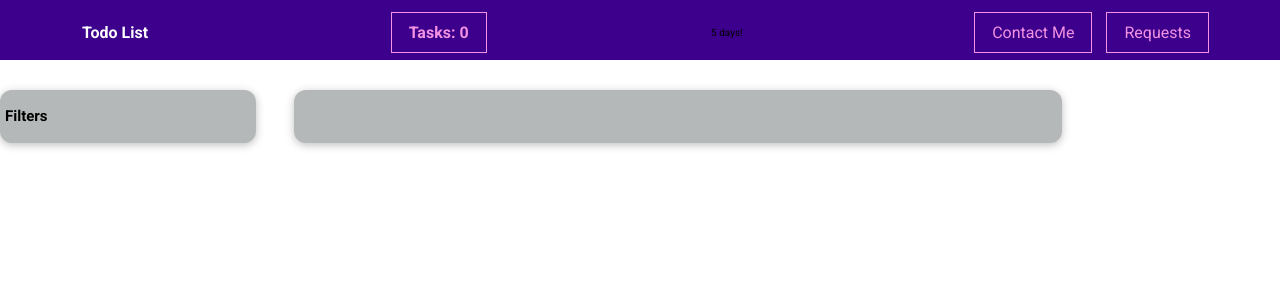
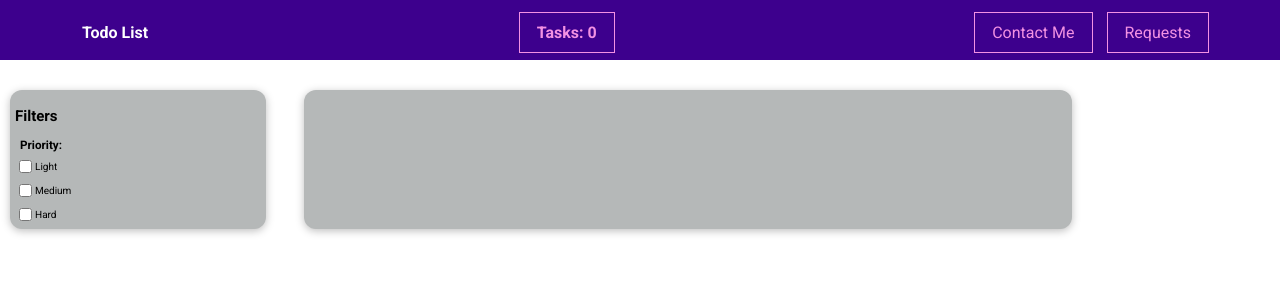
Before and after one commit to SubwaySerfer/todo_list, a Vue app: page /todo in a window 1280 px wide. Shown: the top 300 px of the page. Built offline with nearby package versions, Linux system fonts and the light colour scheme.

Commit message:
feat: add priority for filters

```diff
--- a/src/components/layout/TheHeader.vue
+++ b/src/components/layout/TheHeader.vue
@@ -6,7 +6,6 @@
       <h2>
         <router-link to="/todo">Tasks: {{ taskCounter }}</router-link>
       </h2>
-      <div>5 days!</div>
       <ul>
         <li><router-link to="">Contact Me</router-link></li>
         <li>
--- a/src/components/todos/TodoSide.vue
+++ b/src/components/todos/TodoSide.vue
@@ -1,6 +1,23 @@
 <template>
   <section class="container">
     <h2>Filters</h2>
+    <form action="">
+      <h3>Priority:</h3>
+      <div class="priority-box">
+        <div class="priority-box_item">
+          <input type="checkbox" id="Light" name="Light" />
+          <label for="Light">Light</label>
+        </div>
+        <div class="priority-box_item">
+          <input type="checkbox" id="Medium" name="Medium" />
+          <label for="Medium">Medium</label>
+        </div>
+        <div class="priority-box_item">
+          <input type="checkbox" id="Hard" name="Hard" />
+          <label for="Hard">Hard</label>
+        </div>
+      </div>
+    </form>
   </section>
 </template>
 
@@ -12,5 +29,19 @@
   border-radius: 12px;
   box-shadow: 0 2px 8px rgba(0, 0, 0, 0.26);
   padding: 0.5rem;
+  margin-left: 1rem;
+}
+h3 {
+  margin: 0.5rem 0 0.5rem 0.5rem;
+}
+.priority-box {
+  display: flex;
+  align-items: start;
+  flex-direction: column;
+  gap: 0.5rem;
+}
+.priority-box_item {
+  display: flex;
+  align-items: center;
 }
 </style>
--- a/src/pages/todo/TodoList.vue
+++ b/src/pages/todo/TodoList.vue
@@ -24,6 +24,7 @@ export default {
   max-width: 1400px;
   margin: 0 auto;
   margin-top: 3rem;
+  margin-bottom: 3rem;
   gap: 3%;
 }
 </style>
```
